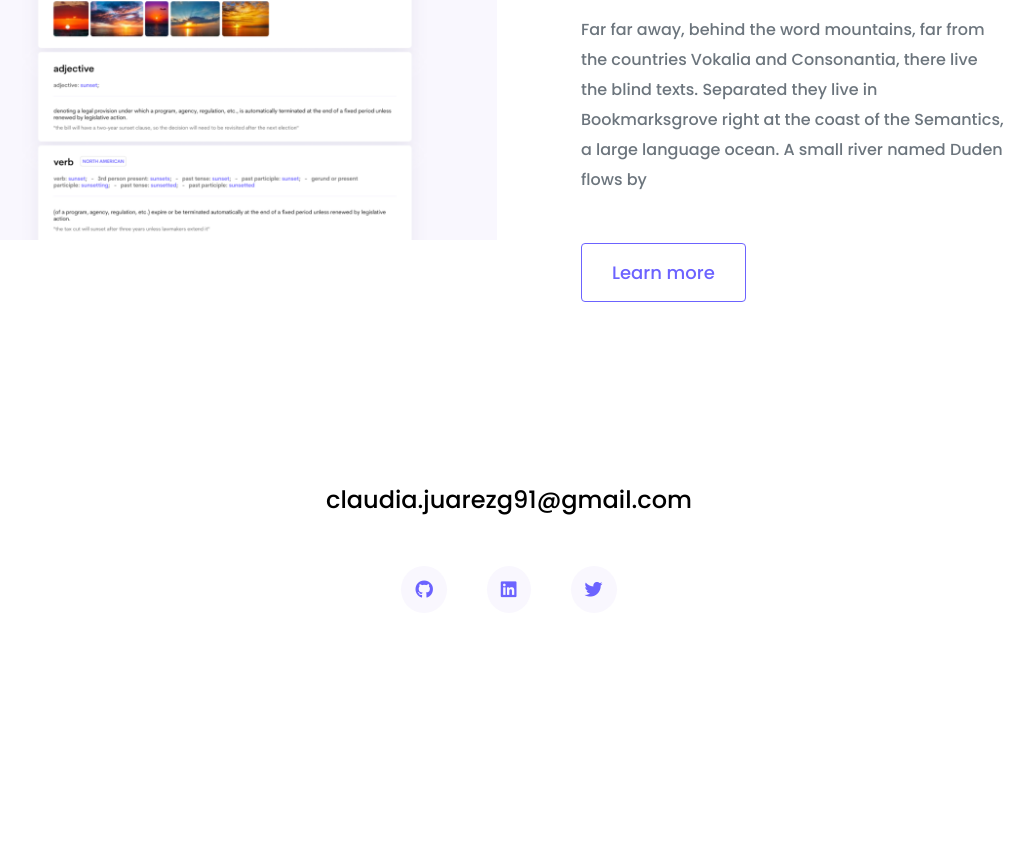
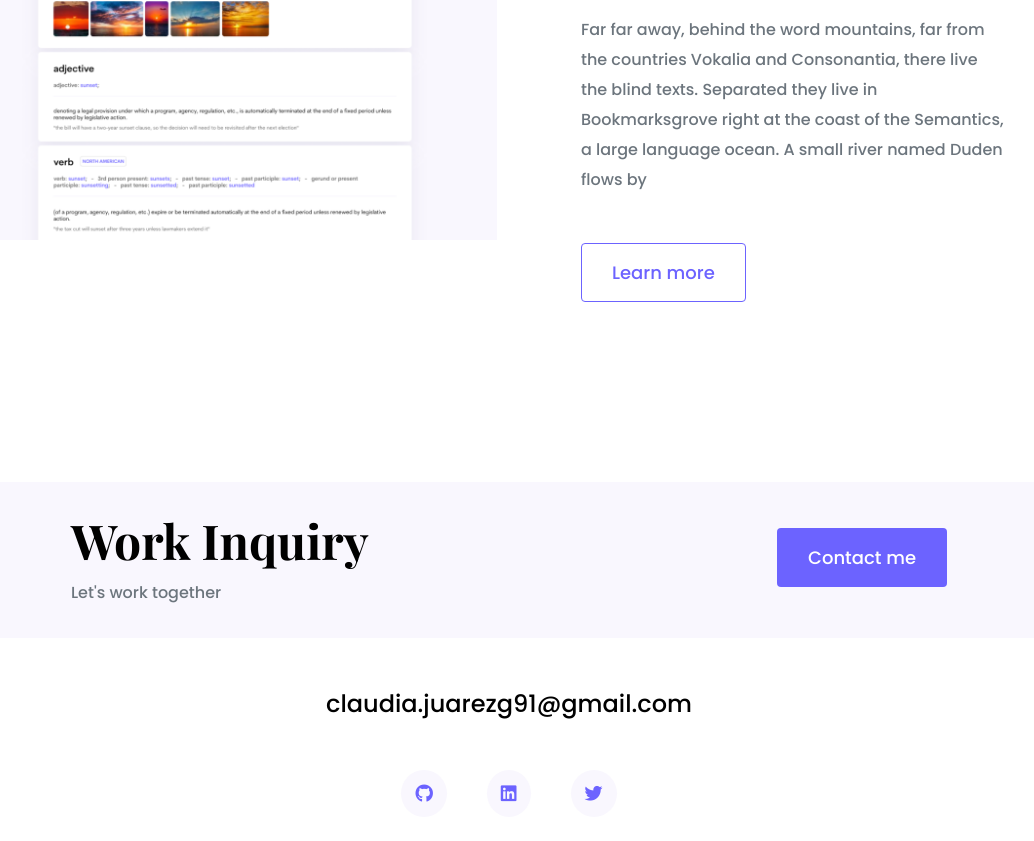
Before and after one commit to Claudiajg91/hwweek3_lesson7, a website: page index.html in a window 1280 px wide. Shown: the part 2559-3400 px from the top of the page, without its empty margins (131-1165 px from the left). Before the commit the page ends 3232 px from the top, so only its background shows below. Drawn offline with nearby package versions, Linux system fonts and the light colour scheme.

Commit message:
footer updated

```diff
--- a/index.html
+++ b/index.html
@@ -116,18 +116,27 @@
         </div>
       </div>
       <footer>
+        <div class="contact-box d-flex justify-content-between mb-5 d-none d-md-flex">
+          <div>
+          <h4>Work Inquiry</h4>
+          <p class="text-muted">Let's work together</p>
+        </div>
+        <div>
+          <a href="" class="btn btn-branding mt-3">Contact me</a>
+        </div>
+        </div>
         <div class="d-flex justify-content-center mb-5">
         <a href="mailto:claudia.juarezg91@gmail.com" class="email-link">claudia.juarezg91@gmail.com
         </a>
       </div>
         <div class="social-links d-flex justify-content-center">
-     <a href="">
+     <a href="https://github.com/Claudiajg91" target="_blank">
         <i class="fab fa-github"></i>
       </a>
-      <a href="">
+      <a href="https://linkedin.com/in/claudiajuarez91" target="_blank">
         <i class="fab fa-linkedin"></i>
       </a>
-      <a href="">
+      <a href="https://twitter.com/claudiajg91" target="_blank">
         <i class="fab fa-twitter"></i>
       </a>
       </div>
--- a/styles/portfolio.css
+++ b/styles/portfolio.css
@@ -27,6 +27,10 @@ h1 {
 
 h2 {
   font-size: 64px;
+}
+
+h4{
+  font-size: 48px;
 }
 
 p {
@@ -132,12 +136,23 @@ nav a{
   transition: all 100ms ease-in-out;
 }
 
-nav a:hover,nav li.active a{
+nav a:hover,
+nav li.active a{
   color:var(--branding-color);
 }
 
 footer{
   margin: 60px 0;
+}
+
+footer .contact-box{
+  background: var(--secondary-color);
+  padding: 30px 120px;
+  border-radius: 10px;
+}
+
+footer .contact-box p{
+  margin: 0;
 }
 
 footer .email-link{
@@ -175,6 +190,10 @@ footer .social-links a:hover{
     font-size: 44px;
   }
 
+  h4{
+font-size: 26px;
+  }
+
   .hero {
     padding: 80px 20px;
   }
```
